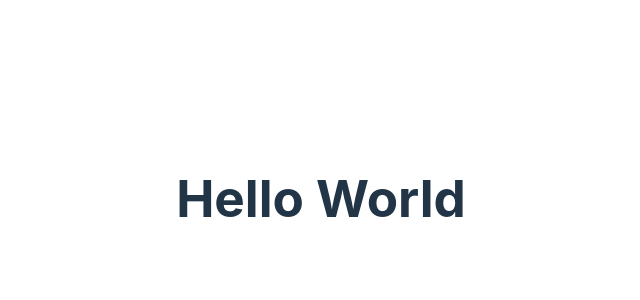
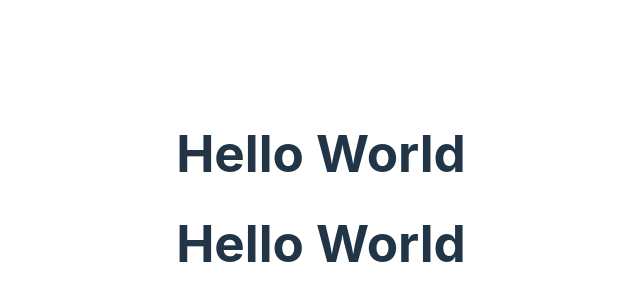
Before and after one commit to makasahara/timetree_creation_url, a React (Vite) app: page / in a window 1280 px wide. Shown: the part 202-502 px from the top of the page, without its empty margins (319-959 px from the left). Built offline with nearby package versions, Linux system fonts and the light colour scheme.

Commit message:
headingを２つに変更。

```diff
--- a/src/App.tsx
+++ b/src/App.tsx
@@ -6,6 +6,7 @@ function App() {
   return (
     <>
       <Heading />
+      <Heading />
     </>
   )
 }
```
